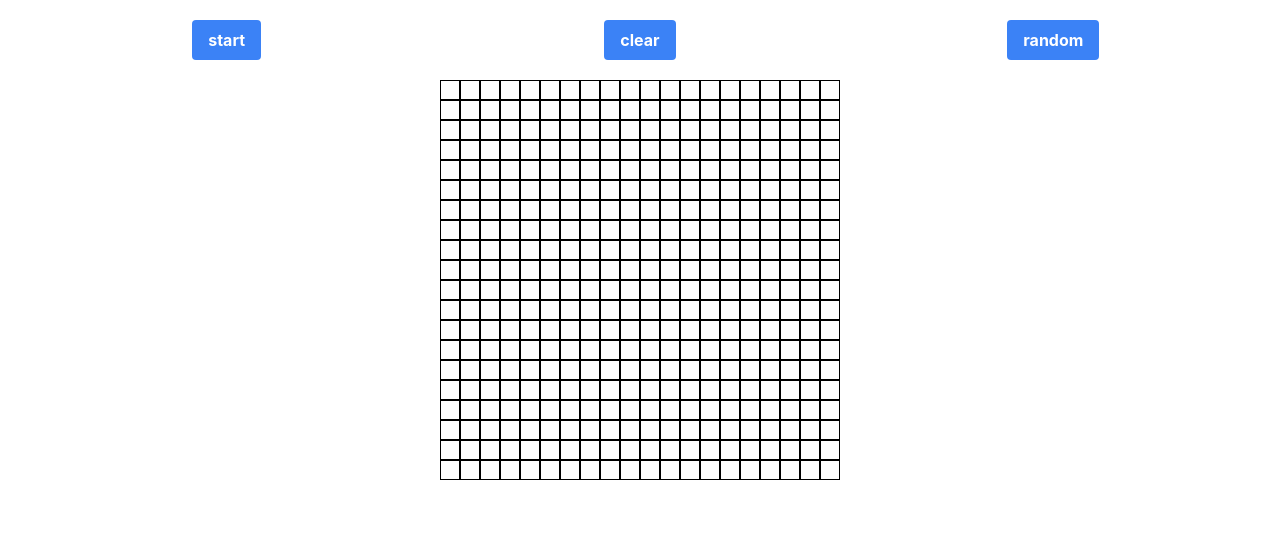
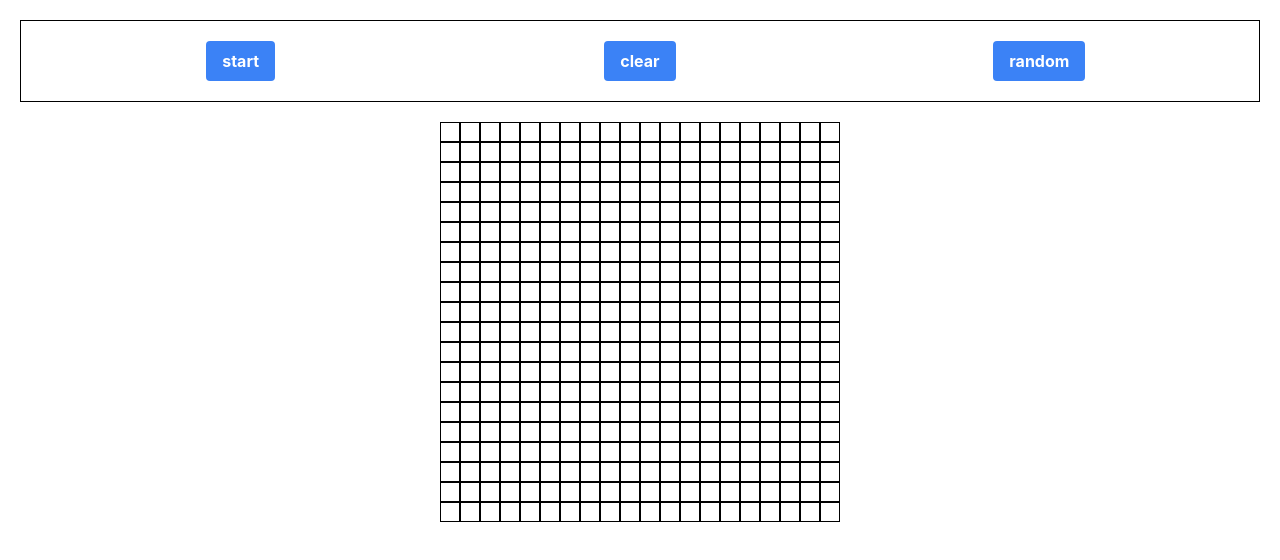
Before and after one commit to prnvbn/conway-game-of-life, a React (Create React App) app: page / in a window 1280 px wide. Shown: the top 560 px of the page. Built offline with nearby package versions, Linux system fonts and the light colour scheme.

Commit message:
ADD border buttons

```diff
--- a/src/App.tsx
+++ b/src/App.tsx
@@ -75,7 +75,7 @@ function App() {
 
   return (
     <>
-      <div className='grid grid-cols-3 p-5 justify-items-center'>
+      <div className='grid grid-cols-3 p-5 m-5 justify-items-center border border-black'>
         <button
           className="bg-blue-500 hover:bg-blue-700 text-white font-bold py-2 px-4 rounded"
           onClick={() => {
```
